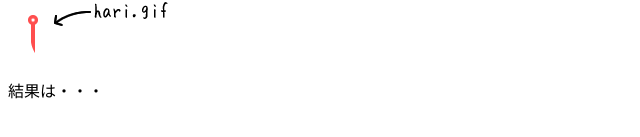
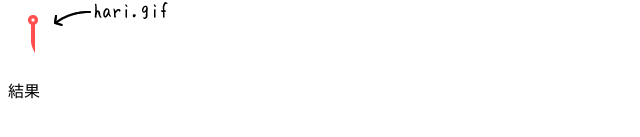
Before and after one commit to shotaxlol/spingame, a plain HTML site: page spingame/index.html in a window 1280 px wide. Shown: the part 587-724 px from the top of the page, 0-640 px from the left. Drawn offline with Linux system fonts and the light colour scheme.

Commit message:
Update index.html

```diff
--- a/spingame/index.html
+++ b/spingame/index.html
@@ -10,6 +10,6 @@
 
 <div id="hari"><img src="hari.gif"></div>
 
-<div id="result">結果は・・・<span></span></div>
+<div id="result">結果<span></span></div>
 </body>
 </html>
```
